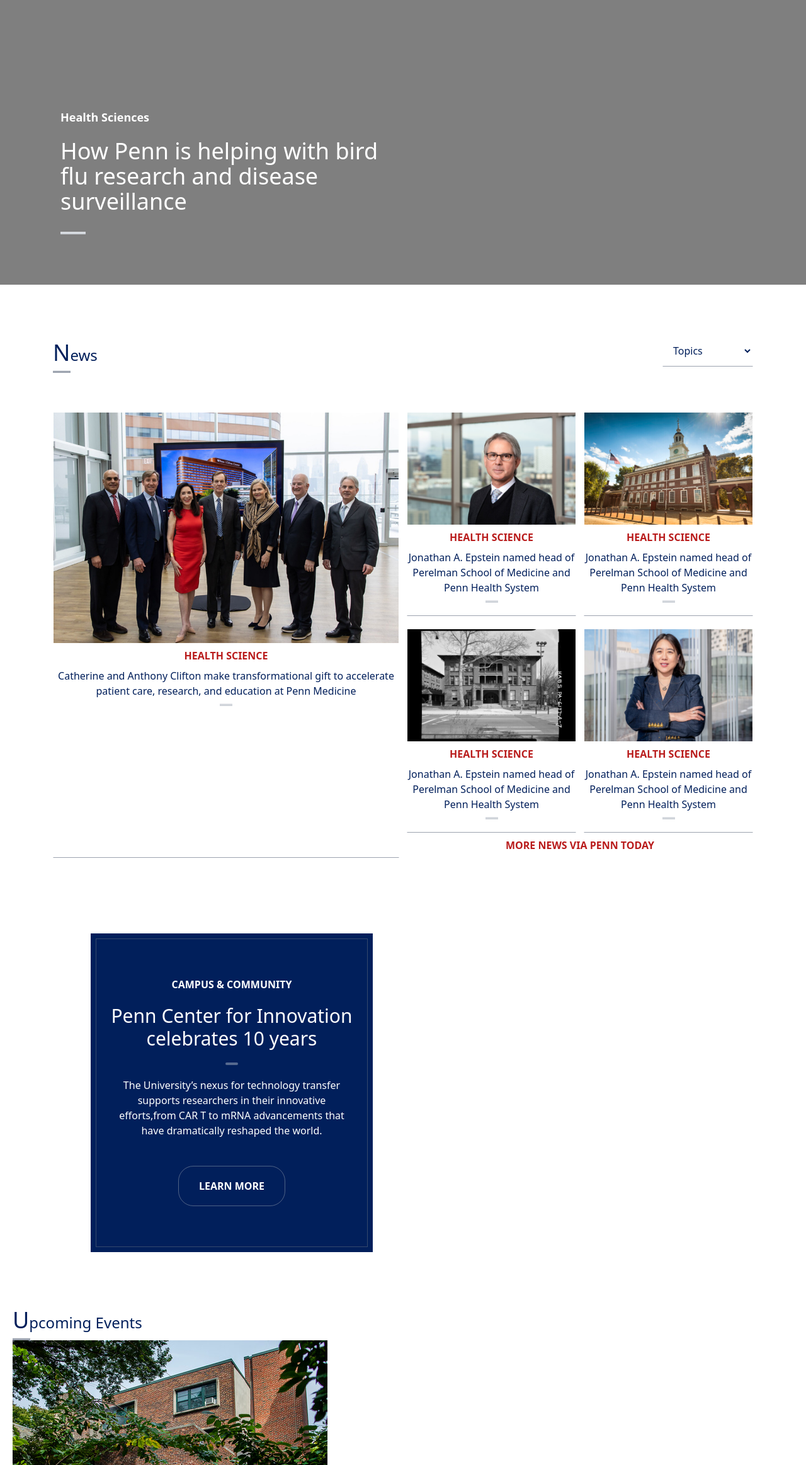
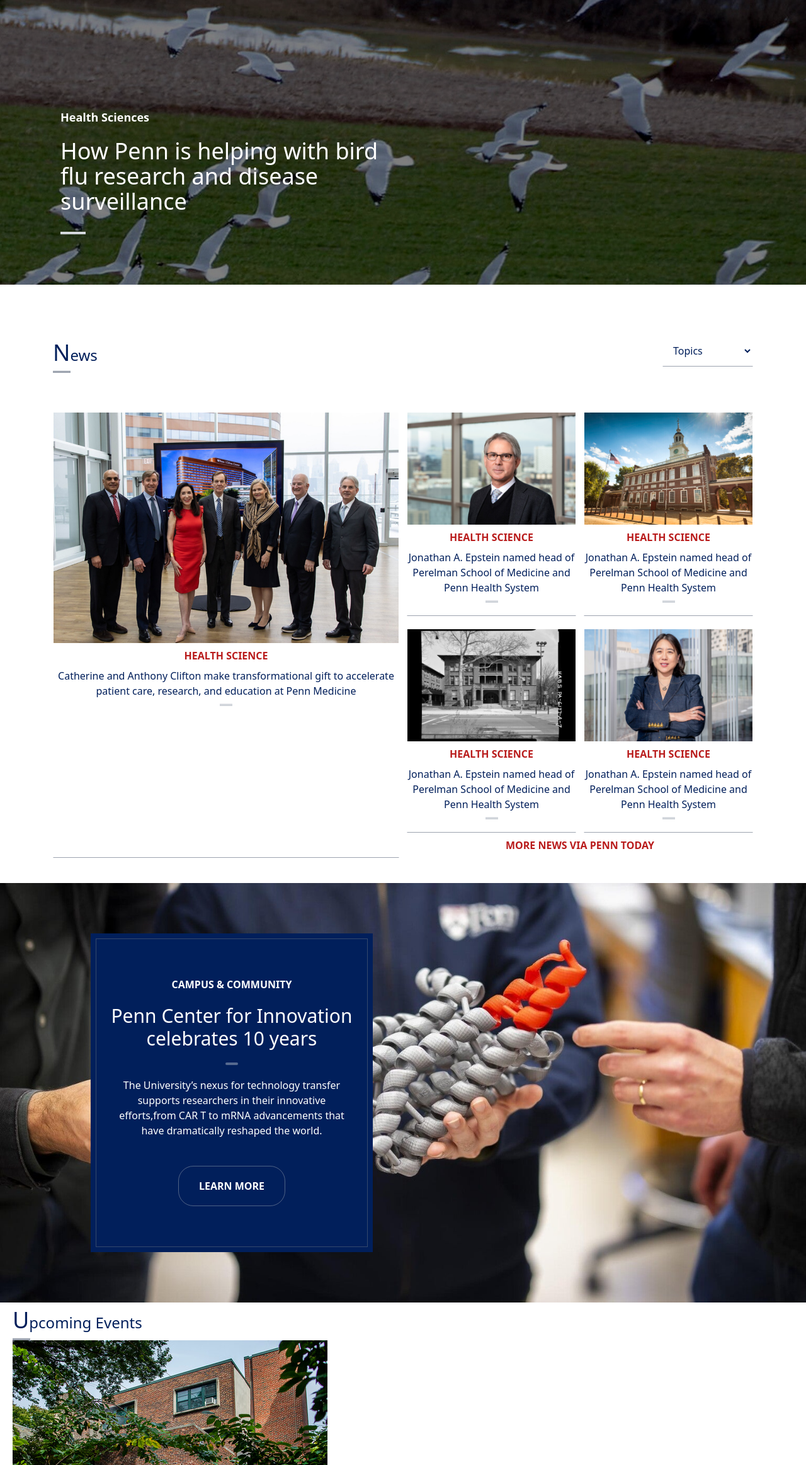
Before and after one commit to angebhd/the-gym-cloning-gate, a website built with Vite: page index.html in a window 1280 px wide. Shown: the part 346-2672 px from the top of the page at 63% size. Built offline with nearby package versions, Linux system fonts and the light colour scheme; files whose address does not match are found by name.

Commit message:
Solving background images on netlify 3

```diff
--- a/index.html
+++ b/index.html
@@ -26,7 +26,7 @@
             </div>
         </div>
 
-        <div class=" bg-[url(avian-bird-flu.jpg)] bg-no-repeat bg-cover">
+        <div class=" bg-[url(/avian-bird-flu.jpg)] bg-no-repeat bg-cover">
             <div class="bg-black bg-opacity-50  text-white">
                 <div
                     class="xl:border-none xl:justify-between xl:gap-5 xl:max-w-6xl xl:ml-auto xl:mr-auto flex justify-around items-center border-b-2 pt-2 pb-2 ">
@@ -132,7 +132,7 @@
                 </div>
             </div>
         </div>
-        <div class=" xl:bg-[url(penn-center-innovation.jpg)] xl:bg-no-repeat xl:bg-cover xl:max-w-7xl xl:mx-auto xl:relative xl:px-36 xl:py-20 mt-10">
+        <div class=" xl:bg-[url(/penn-center-innovation.jpg)] xl:bg-no-repeat xl:bg-cover xl:max-w-7xl xl:mx-auto xl:relative xl:px-36 xl:py-20 mt-10">
             <img src="images/penn-center-innovation_1.jpg" alt="" class="xl:hidden  ">
             <div class="xl:m-0 xl:translate-y-0 xl:max-w-md xl:top-10 xl:left-8  p-2 bg-[#011F5B] text-white ml-5 mr-5 -translate-y-1/3">
                 <div class="border-gray-500/50 border p-5 pt-10">
```
